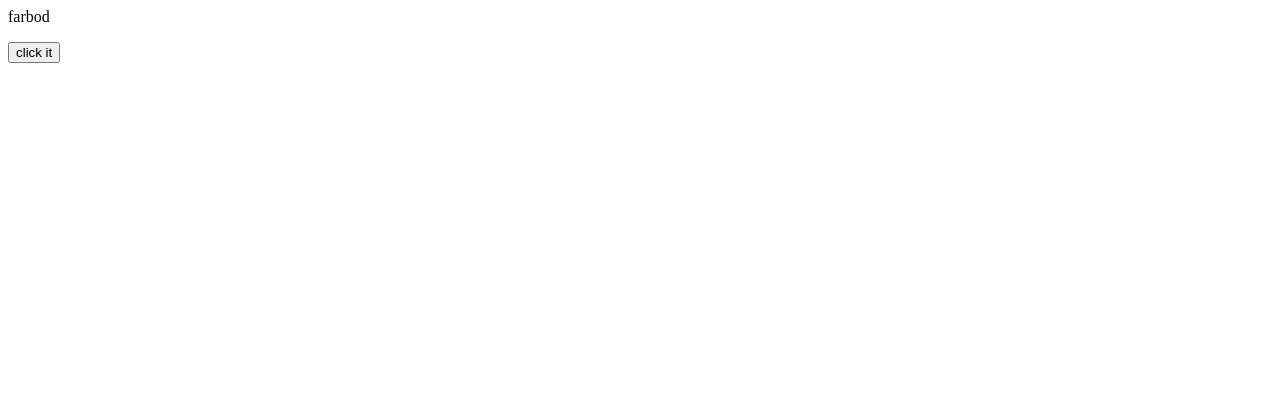
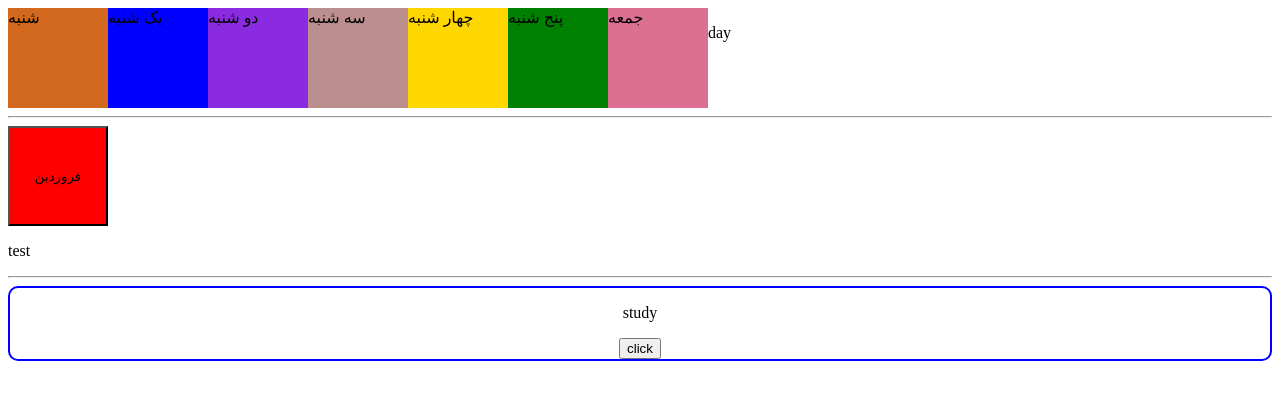
Before and after one commit to farbodjoon/html, a plain HTML site: page index.html in a window 1280 px wide. Drawn offline with Linux system fonts and the light colour scheme.

Commit message:
mouse boutton

```diff
--- a/index.html
+++ b/index.html
@@ -1,14 +1,61 @@
 <html>
 
-    <head>
-
-    <title>buttons</title>
-
-<script src="./myScripts.js" ></script>
+<head>
+    <script src="./myScripts.js"></script>
+    <link rel="stylesheet" href="./myStyles.css">
 </head>
 
 <body>
-    <p id="book">farbod</p>
-<button onclick="cumputer()">click it</button>
+
+    <div style="display:flex ;flex-direction: row;">
+        <div class="week" style="background-color: chocolate;" onmouseover="days(0)" onmouseout="daysOut()">
+            شنبه
+        </div>
+
+        <div class="week" style="background-color: blue" onmouseover="over()" onmouseout="out(1) ">
+            یک شنبه
+        </div>
+
+        <div class="week" style="background-color: blueviolet" onmouseover="over()" onmouseout="out(2)">
+            دو شنبه
+        </div>
+
+        <div class="week" style="background-color: rosybrown" onmouseover="over()" onmouseout="out(3)">
+            سه شنبه
+        </div>
+
+        <div class="week" style="background-color: gold" onmouseover="over()" onmouseout="out(4)">
+            چهار شنبه
+        </div>
+
+        <div class="week" style="background-color: green;" onmouseover="over()" onmouseout="out(5)">
+            پنج شنبه
+        </div>
+
+        <div class="week" style="background-color: palevioletred;" onmouseover="over()" onmouseout="out(6)">
+            جمعه
+        </div>
+        <p id="day_p_tag">day</p>
+
+    </div>
+    <hr />
+    <div style="display: flex;flex-direction: row;">
+        <button class="week" onclick="mounth(1)" style="background-color: red;">
+            فروردین
+        </button>
+    </div>
+
+    <p id="year">
+        test
+    </p>
+
+    <hr />
+    <div style="border-style: solid;border-color: blue;border-width: 2px;border-radius:10px ;display: flex; flex-direction: column;align-items: center;">
+
+
+        <p id="note">study</p>
+        <button onclick="fullName('0')">click</button>
+    </div>
 </body>
+
 </html>
--- a/myScripts.js
+++ b/myScripts.js
@@ -1,54 +1,53 @@
-// 5 تا شی پیدا کن  همه ویژگی هاشو در بیار همه ویژگی ها رو توی تگ های وختلف چاپ کن
-function main() {
+function days(day) {
+  if (day == 0) {
+    document.getElementById('day_p_tag').innerHTML = "1"
+  }
+  else if (day == 1) {
+    document.getElementById('out').innerHTML = "2"
+  }
+  else if
+    (day == 2) {
+    document.getElementById('out').innerHTML = "3"
+  }
+  else if
+    (day == 3) {
+    document.getElementById('out').innerHTML = "4"
+  }
+  else if
+    (day == 4) {
+    document.getElementById('out').innerHTML = "5"
+  }
 
-    let person={name:'class7',height:100,_Number:15,color:'red',usechair:true,userwindow:true,usemarkerbord:false};
-    print(person);
+  else if
+    (day == 5) {
+    document.getElementById('out').innerHTML = "6"
+  }
+  else
+    document.getElementById('out').innerHTML = "7"
 
+  out
 }
-function main2(){
-    let rayane={name:'laptab',height:200,_Number:10,color:'gray',userlight:true,userkebord:true,userpaper:false};
-    print(rayane);
+
+function daysOut() {
+  document.getElementById("day_p_tag").innerHTML = "هیچ روزی کلیک نشده"
+}
+
+function mounth(year) {
+  if (year == 0) { document.getElementById('year').innerHTML = "1" }
+  else if (year == 1) { document.getElementById('year').innerHTML = "فروردین" }
+  else if (year == 2) { document.getElementById('year').innerHTML = "3" }
+  else if (year == 3) { document.getElementById('year').innerHTML = "4" }
+  else if (year == 4) { document.getElementById('year').innerHTML = "5" }
+  else if (year == 5) { document.getElementById('year').innerHTML = "6" }
+  else if (year == 6) { document.getElementById('year').innerHTML = "7" }
+  else if (year == 7) { document.getElementById('year').innerHTML = "8" }
+  else if (year == 8) { document.getElementById('year').innerHTML = "9" }
+  else if (year == 9) { document.getElementById('year').innerHTML = "10" }
+  else if (year == 10) { document.getElementById('year').innerHTML = "11" }
+  else { document.getElementById('mounth') }
 
 }
 
-function main3() {
-    let move={name:'car',wight:100,color:'colory',userwindow:true,userdoor:true,_tireNumber:4};
-    print(move);
-
+function fullName(name, lastname) {
+  document.getElementById("note").innerHTML=name+lastname+""
 }
-
-function main4(){
-    let light={name:'lamp',height:50,color:'Red',_Number:12,userelectrice:true,userglass:true,USERMETAL:false};
-    print(light);
-
-}
-
-function main5(){
-    let air={name:'hairderayer',height:90,color:'black',_Numberpart:3,USERMETAL:true,userWATER:false};
-    print(air);
-}
-
-function printperson(x) {
-document.getElementById('book').innerHTML=x.color;
-document.getElementById('book').innerHTML=x.name;
-}
-
-function printrayane(y){
-document.getElementById('book').innerHTML=x.color;
-document.getElementById('book').innerHTML=x.name;
-}
-
-function printmove(t){
-document.getElementById('book').innerHTML=y.color;
-document.getElementById('book').innerHTML=y.name;
-}
-
-function printlight(p) {
-document.getElementById('book').innerHTML=p.color;
-document.getElementById('book').innerHTML=p.name;
-}
-
-function printair(f) {
-document.getElementById('book').innerHTML=f.color;
-document.getElementById('book').innerHTML=f.name;
-}
--- a/myStyles.css
+++ b/myStyles.css
@@ -1,3 +1,3 @@
-p{
-    background-color: red;
+.week{
+    width: 100px;height: 100px;
 }
```
